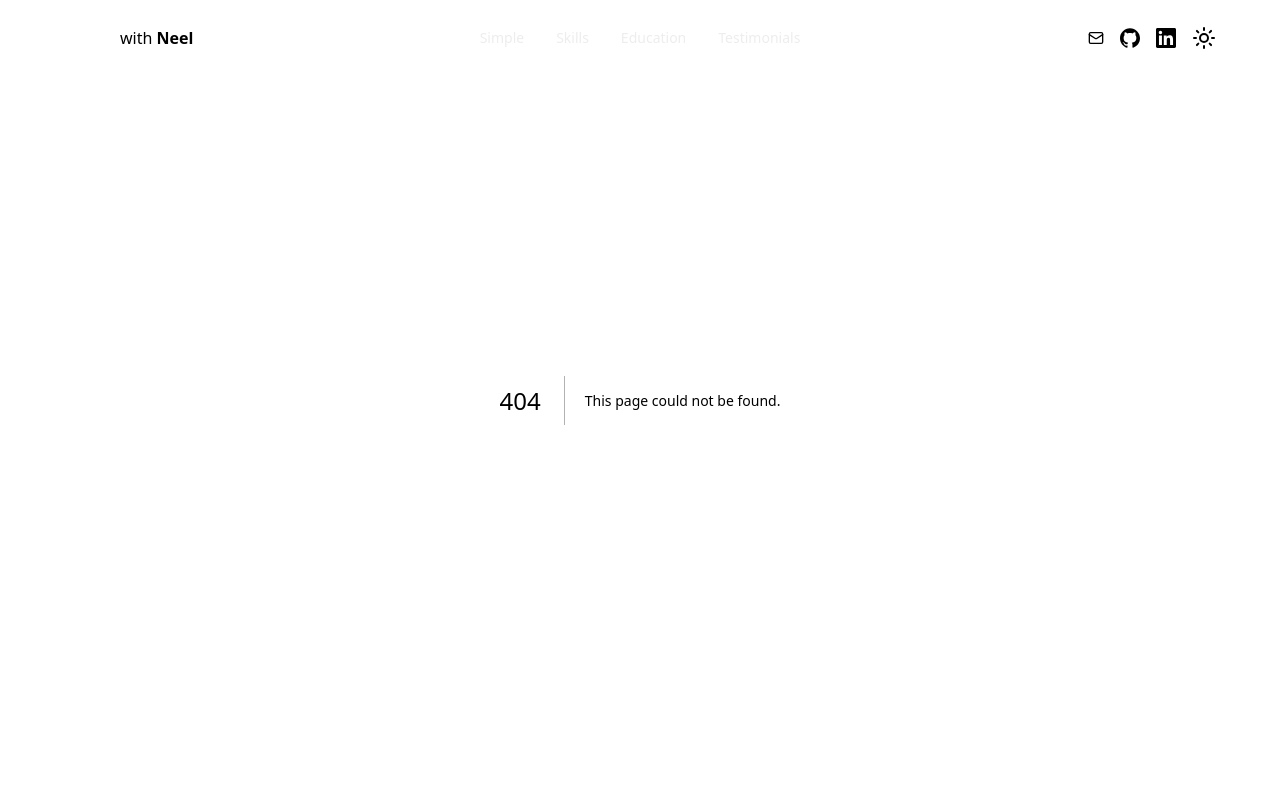
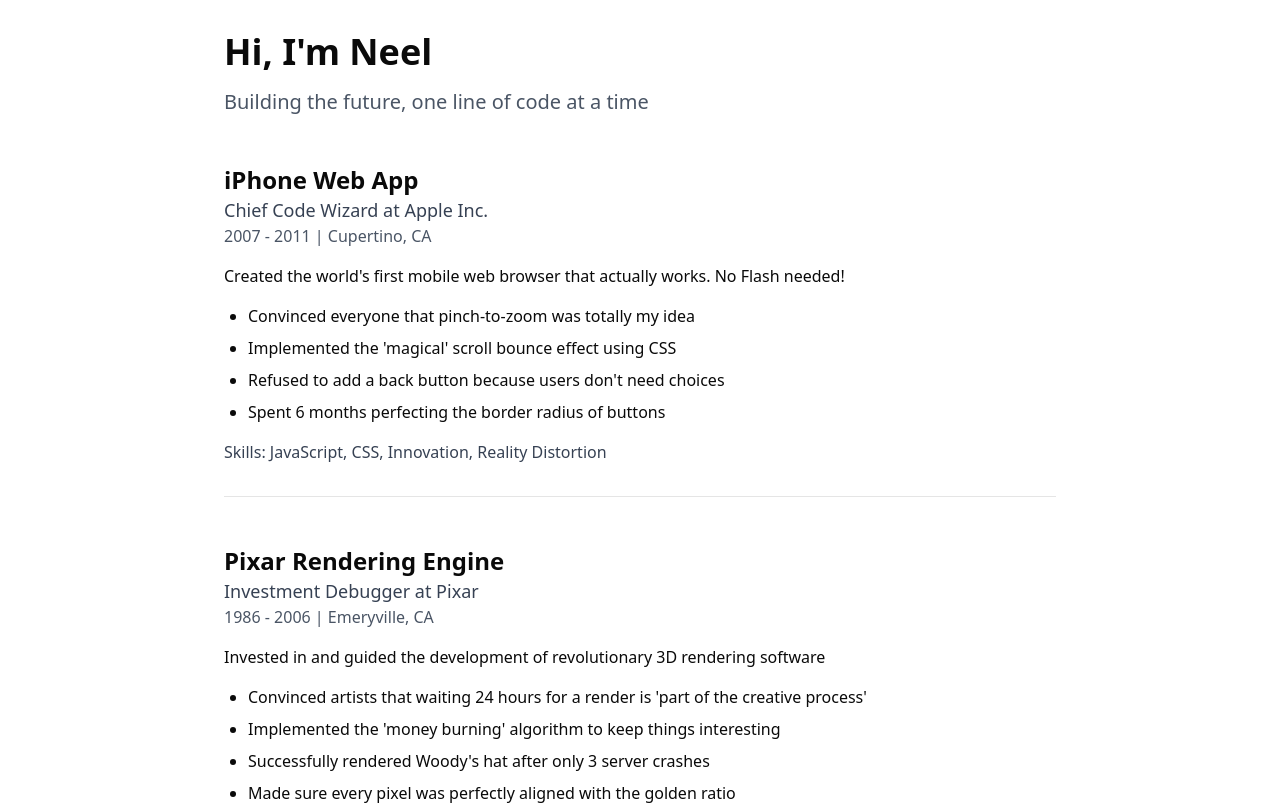
Before and after one commit to npham49/portfolio, a Next.js app: page /simple in a window 1280 px wide. Before the commit this address had no page. Shown: the top 805 px of the page. Built offline with nearby package versions, Linux system fonts and the light colour scheme.

Commit message:
added simple page

```diff
--- a/src/app/layout.tsx
+++ b/src/app/(main)/layout.tsx
@@ -5,18 +5,20 @@
 import { ScrollToHash } from "@/components/scroll-to-hash";
 
 import localFont from "next/font/local";
-import "./globals.css";
+import "../globals.css";
 import Navbar from "@/components/navbar/navbar";
 import MobileNavbar from "@/components/navbar/mobile-navbar";
 import Footer from "@/components/footer";
+
+
 import { config } from "@/config";
 const geistSans = localFont({
-  src: "fonts/GeistVF.woff",
+  src: "../fonts/GeistVF.woff",
   variable: "--font-geist-sans",
   weight: "100 900",
 });
 const geistMono = localFont({
-  src: "fonts/GeistMonoVF.woff",
+  src: "../fonts/GeistMonoVF.woff",
   variable: "--font-geist-mono",
   weight: "100 900",
 });
--- /dev/null
+++ b/src/app/(simple)/layout.tsx
@@ -0,0 +1,35 @@
+import ReactLenis from "lenis/react";
+import type { Metadata } from "next";
+
+import "../globals.css";
+import { config } from "@/config";
+
+
+export const metadata: Metadata = {
+  title: `${config.name} | Full Stack Developer & Machine Learning Engineer`,
+  description:
+    "I'm a full stack developer and machine learning engineer with a passion for building delightful software.",
+};
+
+export default function RootLayout({
+  children,
+}: Readonly<{
+  children: React.ReactNode;
+}>) {
+  const lenisOptions = {
+    lerp: 0.1,
+    duration: 1.5,
+    smoothTouch: false,
+    smooth: true,
+  };
+
+  return (
+    <html lang="en" className="w-screen" suppressHydrationWarning>
+      <ReactLenis root options={lenisOptions}>
+        <body>
+            {children}
+          </body>
+      </ReactLenis>
+    </html>
+  );
+}
--- /dev/null
+++ b/src/app/(simple)/simple/page.tsx
@@ -0,0 +1,75 @@
+"use client"
+
+import { config } from "@/config";
+import { Mail, SendHorizonal } from 'lucide-react';
+import { getContactLink } from '@/components/util/get-contact-link';
+
+export default function SimplePage() {
+  // Filter projects that are work experience (not personal projects)
+  const workExperience = config.projects.filter(project => !project.isPersonalProject);
+
+  const handleSubmit = (formData: FormData) => {
+    const email = formData.get('email')
+    const subject = " new contact from " + email
+    const message = "I am interested in your services"
+    const link = getContactLink(subject as string, message as string)
+    window.open(link, '_blank')
+  }
+
+  return (
+    <div className="p-8 max-w-4xl mx-auto">
+      <div className="mb-12 text-left">
+        <h1 className="text-4xl font-bold mb-4">{config.hero.title}</h1>
+        <p className="text-xl text-gray-600">Building the future, one line of code at a time</p>
+      </div>
+
+      <div className="space-y-12">
+        {workExperience.map((experience, index) => (
+          <div key={index}>
+            <div className="mb-4">
+              <h2 className="text-2xl font-semibold">{experience.title}</h2>
+              <h3 className="text-lg text-gray-700">{experience.position} at {experience.company}</h3>
+              <p className="text-gray-600">{experience.startDate} - {experience.endDate} | {experience.location}</p>
+            </div>
+
+            <p className="mb-4">{experience.description}</p>
+
+            <ul className="list-disc pl-6 mb-4">
+              {experience.bullets.map((bullet, i) => (
+                <li key={i} className="mb-2">{bullet}</li>
+              ))}
+            </ul>
+
+            <p className="text-gray-700"><span className="font-medium">Skills:</span> {experience.tags?.join(", ")}</p>
+
+            {index !== workExperience.length - 1 && <hr className="my-8" />}
+          </div>
+        ))}
+      </div>
+
+      <section className="py-16 md:py-32">
+        <div className="mx-auto max-w-5xl px-6">
+          <div className="text-left">
+            <h2 className="text-balance text-4xl font-semibold lg:text-5xl">{config.contact.title}</h2>
+            <p className="mt-4 max-w-xl">{config.contact.subtitle}</p>
+
+            <form action={handleSubmit} className="mt-10 max-w-sm lg:mt-12">
+              <div className="bg-background has-[input:focus]:ring-muted relative grid grid-cols-[1fr_auto] items-center rounded-[calc(var(--radius)+0.75rem)] border pr-3 shadow shadow-zinc-950/5 has-[input:focus]:ring-2">
+                <Mail className="text-caption pointer-events-none absolute inset-y-0 left-5 my-auto size-5" />
+
+                <input placeholder="Your mail address" className="h-14 w-full bg-transparent pl-12 focus:outline-none" type="email" name="email" />
+
+                <div className="md:pr-1.5 lg:pr-0">
+                  <button type="submit" className="rounded-(--radius) bg-primary text-primary-foreground hover:bg-primary/90 h-10 px-4 py-2">
+                    <span className="hidden md:block">Get Started</span>
+                    <SendHorizonal className="relative mx-auto size-5 md:hidden" strokeWidth={2} />
+                  </button>
+                </div>
+              </div>
+            </form>
+          </div>
+        </div>
+      </section>
+    </div>
+  );
+}
```
Also changed, not shown: src/app/(main)/page.tsx (renamed from src/app/page.tsx).
